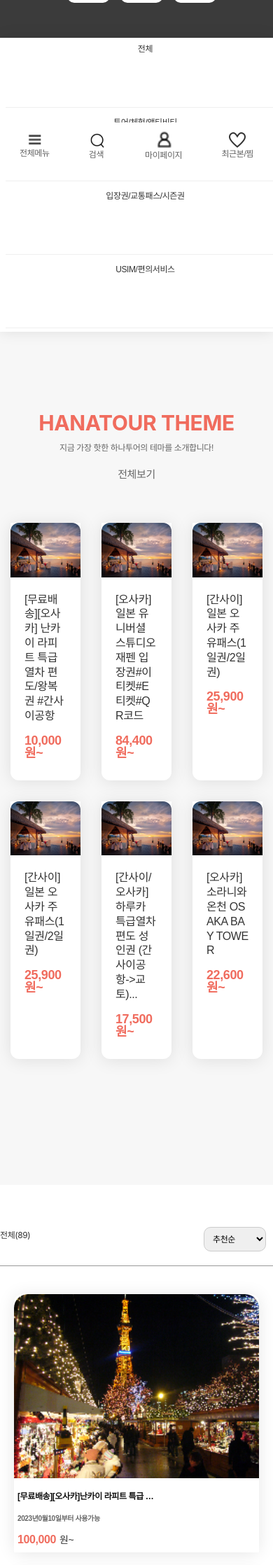
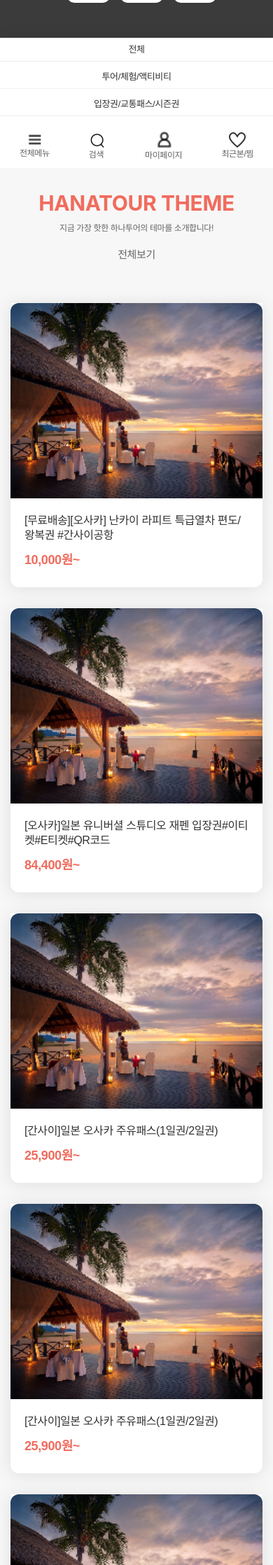
Before and after one commit to reeyounghyun/prev-portfolio, a PHP site: page /template.html in a window 390 px wide. Shown: the part 604-2840 px from the top of the page at 70% size. Run offline with PHP 8.4, Linux system fonts and the light colour scheme; some libraries are stand-ins or nearby versions; grey boxes are pictures that could not be loaded.

Commit message:
서브페이지 스타일 추가및 변경

```diff
--- a/css/template.css
+++ b/css/template.css
@@ -334,37 +334,35 @@ ul.menu_sub li a::after{
     align-items: center;
     justify-content: space-between;
     border-bottom: 1px solid #999;
-    padding-bottom: 20px;
-}
-.warp_box_pro .paren h3{
-    display: block;
-    font-size: 12px;
-    font-weight: 400;
+    padding: 0 10px 20px 10px;
+}
+.paren_wwrap{
+    display: block;
+    width: 100%;
+    margin-right: 10px;
 }
 .range_product{
-    overflow: hidden;
-    padding-top: 10px;
-    margin-right: 10px;
-}
-.range_product ul li{
-    float: left;
-}
-.range_product ul li select{
-    width: 178px;
-    max-width: 100%;
-    padding: 8px 0;
-    border-radius: 10px;
-    padding: 8px 5px 8px 8px;
-    border: 1px solid #ccc;
-}
-.range_product ul li.add_remove button{
+    flex: 1 0 200px;
+}
+
+.paren{
+    font-size: 18px;
+    color: #111;
+}
+.paren_num{
+    font-size: 15px;
+    font-weight: 500;
+    color: #f06c5e;
+    padding-left: 2px;
+}
+
+/*button*/
+.range_line_out{
+    flex: 1 0 65px;
+    text-align: center;
+}
+.range_line_out button{
     border: none;
-}
-/*button*/
-.prd_add_btn {
-    width: 25px;
-    height: 25px;
-    background: url(../../images/add.jpg);
 }
 .prd_add_btn.add {
     background: url(../../images/add_on.jpg) no-repeat;
@@ -392,10 +390,6 @@ ul.menu_sub li a::after{
     box-shadow: 0 2px 24px rgb(0 0 0 / 10%);
     margin-bottom: 30px;
 }
-.prdItemList ul li .prdItem {
-    max-width: 277px;
-    width: 100%;
-}
 .prdItemList ul li .prdItem span{
     display: inline-block;
 }
@@ -404,33 +398,6 @@ ul.menu_sub li a::after{
     display: block;
     border-top-left-radius: 20px;
     border-bottom-left-radius: 20px;
-}
-.prdItemList ul li p{
-    font-size: 16px;
-    font-weight: 700;
-    color: #111;
-    line-height: 1.5;
-}
-.prdItemList ul li .wral_p{
-    background-color: #fff;
-    width: 100%;
-    display: flex;
-    align-items: center;
-    justify-content: space-between;
-}
-.prdItemList ul li .prd_text{
-    width: calc(100% - 277px);
-    position: relative;
-    padding: 0 10px;
-    text-overflow: ellipsis;
-    white-space: normal;
-    overflow: hidden;
-    font-weight: 700;
-}
-.prdItemList ul li .prd_text p.prdnene{
-    margin-top: 5px;
-    font-size: 12px;
-    color: #666;
 }
 .prdItemList ul li .prd_w{
     max-width: 100%;
@@ -558,59 +512,7 @@ ul.menu_sub li a::after{
 
 }/* max-width:1205px */
 
-@media screen and (max-width:1025px){
-    .wiw_cont nav ul{
-        width: auto;
-    }
-    .intro_a span.in_ti{
-        display: none;
-    }
-     .intro_a a{
-        font-size: 12px;
-    }
-    .intro_a{
-        display: none;
-    }
-    .intro_a a{
-        font-size: 14px;
-        border-bottom: 2px solid #999;
-    }
-    .intro .in_img_b{
-       display: none;
-    }
-    .intro .in_img{
-        max-width: 100%;
-    }
-    .aside{
-        display: none;
-    }
-    .aside_con{
-        margin-left: 0;
-    }
-    .range_product ul li select{
-        max-width:178px;
-        width: auto;
-        font-size: 12px;
-    }
-    .prdItemList ul li .prd_text{
-        width: 100%;
-        flex-basis: 70%;
-    }
-    .prdItemList ul li .prdinfo{
-        display: none;
-    }
-    .prdItemList ul li .prd_w{
-        margin-right: 10px;
-        width: 100%;
-        flex-basis: 20%;
-        text-align: center;
-    }
-    .prdItemList ul li p{
-        font-size: 15px;
-    }
-}/* max-width:1025px */
-
-@media screen and (max-width:656px){
+/* @media screen and (max-width:656px){
     .range_product ul li.add_remove{
         display: none;
     }
@@ -682,16 +584,13 @@ ul.menu_sub li a::after{
         white-space: nowrap;
         overflow: hidden;
     }
-    .prdItemList ul li .prd_text{
-        padding: 0;
-    }
     .prdItemList ul li .prd_text p.prdbarnd{
         display: none;
     }
     .prdItemList ul li .prd_text p.prdnene{
         font-size: 10px;
-    }
-}/* max-width:656px */
+    } */
+/* }/max-width:656px */ */
 
 
 @media screen and (max-width:1280px){
@@ -910,45 +827,22 @@ ul.menu_sub li a::after{
 .sub_aside ul li a .menu_sub{
     display: none;
 }
-/* .warp_box_pro{
+.range_product ul{
     display: flex;
     align-items: center;
-    justify-content: space-between;
-    border-bottom: 1px solid #999;
-    margin-bottom: 20px;
-    padding: 10px 0;
-} */
-/* .warp_box_pro .paren h3{
-    display: block;
-    font-size: 12px;
-    font-weight: 400;
-} */
-/* .range_product{
-    overflow: hidden;
-    padding-top: 10px;
-    margin-right: 10px;
-} */
-.range_product ul{
+}
+.range_product .add_remove button{
+    border: none;
+    padding: 5px;
+    margin-right: 4px;
+}
+.range_product .add_remove button:nth-child(2){
+    margin-right: 0;
+}
+.range_product .add_remove{
+    margin-left: 5px;
     display: flex;
     align-items: center;
-}
-/* .range_product ul li{
-    float: left;
-} */
-.range_product ul li select{
-    width: 178px;
-    max-width: 100%;
-    padding: 8px 0;
-    border-radius: 10px;
-    padding: 8px 5px 8px 8px;
-    border: 1px solid #ccc;
-}
-.range_product ul li.add_remove button{
-    border: none;
-    margin: 0 5px;
-}
-.range_product ul li.add_remove{
-    margin-left: 10px;
 }
 
 
@@ -985,9 +874,6 @@ ul.menu_sub li a::after{
 }
 .prdItemList {
     padding: 10px;
-}
-.prdItemList ul{
-    margin: 20px 0;
 }
 .prdItemList>ul>li{
     display: flex;
@@ -1023,47 +909,28 @@ ul.menu_sub li a::after{
     display: flex;
     align-items: center;
     justify-content: space-between;
-    padding: 10px;
-}
-.prdItemList ul li .prd_text{
-    width: calc(100% - 277px);
-    position: relative;
     margin: 10px;
-    text-overflow: ellipsis;
-    white-space: normal;
-    overflow: hidden;
-    font-weight: 700;
 }
 .prdview{
-    font-size: 14px;
-    line-height: 1.5;
-    padding: 10px 0;
-}
-.prdnene{
-    padding: 5px 0;
-    font-size: 12px;
-    color: #666;
-    font-weight: 400;
-}
-
+    padding-bottom: 20px;
+    font-size: 16px;
+    line-height: 1.3;
+    font-weight: 600;
+}
 /* 상품 금액부분 시작 */
 .price{
-    width: 20%;
-    max-width: 100px;
-    text-align: center;
+    text-align: center;
+    flex: 1 0 100px;
 }
 .price strong{
     display: inline-block;
-    text-align: center;
-    color: #f06c5e;
-    font-weight: 700;
-    font-size: 18px;
-    margin-right: 5px;
+    color: #f06c5e;
+    font-weight: 600;
+    font-size: 20px;
+    padding-right: 5px;
 }
 .price span{
-    color: #000;
-    font-size: 12px;
-    font-weight: 400;
+    color: #111;
     display: inline-block;
 }
 .price_group{
@@ -1192,6 +1050,9 @@ ul.menu_sub li a::after{
 }/* max-width:1205px */
 
 @media screen and (max-width:1280px){
+    .hana_area{
+        padding: 50px 0 0 0;
+    }
     .sub_head_wrap nav ul{
         width: auto;
     }
@@ -1215,8 +1076,8 @@ ul.menu_sub li a::after{
     .sub_container .sub_box_item_b{
        display: none;
     }
-    .sub_container .sub_box_item{
-        max-width: 100%;
+    .case_clo-4>div{
+        flex: 1 0 50%;
     }
     .sub_aside{
         display: none;
@@ -1228,15 +1089,6 @@ ul.menu_sub li a::after{
         max-width:178px;
         width: auto;
         font-size: 12px;
-    }
-    .prdItemList ul li .prd_text{
-        width: 100%;
-        max-width: 360px;
-    }
-
-    .price {
-        max-width: 86px;
-        width: 100%;
     }
     .price strong{
         font-size: 16px;
@@ -1292,14 +1144,17 @@ ul.menu_sub li a::after{
     .sub_head_wrap nav ul li {
         display: block;
         width: 100%;
-        padding: 10px;
         border-bottom: 1px solid #efefef;
         box-sizing: border-box;
         margin-bottom: 5px;
-        margin-left: 15px;
+        flex: inherit;
     }
     .hanatour .hana_tit h3{
         font-size: 30px;
+    }
+    .sub_head_wrap nav ul li a{
+        padding: 10px;
+        font-size: 13px;
     }
     .hanatour .hana_tit p{
         font-size: 12px;
@@ -1315,25 +1170,11 @@ ul.menu_sub li a::after{
     .prdItemList ul li .prdItem span img {
         border-top-left-radius: 10px;
         border-bottom-left-radius: 10px;
-    }
-    .prdItemList ul li .wral_p{
-        flex-direction: column;
-        padding: 20px 10px 30px 10px;
-        align-items: initial;
-    }
-    .prdItemList ul li .prd_text{
-        max-width: inherit;
-        width: 100%;
-        margin: 0;
     }
     .prdItemList ul li .prd_w{
         text-align: left;
         margin-right: 0;
         margin-top: 10px;
-    }
-    .sub_head_wrap nav ul li a{
-        font-size: 12px;
-        padding-left: 10px;
     }
     .prdItemList ul li .prdItem span{
         display: block;
@@ -1345,9 +1186,6 @@ ul.menu_sub li a::after{
         overflow: hidden;
         padding: 5px 0;
     }
-    .prdItemList ul li .prd_text{
-        padding: 0;
-    }
     .prdItemList ul li .prd_text p.prdbarnd{
         display: none;
     }
@@ -1362,12 +1200,6 @@ ul.menu_sub li a::after{
         margin-top: 0;
     }
 
-    .price {
-        max-width: inherit;
-        width: 100%;
-        text-align: left;
-        margin-top: 10px;
-    }
 
 }/* max-width:656px */
 
@@ -1584,18 +1416,18 @@ ul.menu_sub li a::after{
 .aside ul li a .menu_sub{
     display: none;
 }
-.range_product ul li select{
+
+.range_product select{
     width: 178px;
     max-width: 100%;
-    padding: 8px 0;
     border-radius: 10px;
     padding: 8px 5px 8px 8px;
     border: 1px solid #ccc;
 }
-.range_product ul li.add_remove button{
+/*button*/
+.add_remove button{
     border: none;
 }
-/*button*/
 .prd_add_btn {
     width: 25px;
     height: 25px;
@@ -1611,9 +1443,6 @@ ul.menu_sub li a::after{
 }
 .prd_remove_btn.add {
     background: url(../../images/remove_on.jpg)no-repeat;
-}
-.prdItemList ul{
-    margin-top: 20px;
 }
 .prdItemList>ul>li{
     display: flex;
@@ -1627,10 +1456,6 @@ ul.menu_sub li a::after{
     box-shadow: 0 2px 24px rgb(0 0 0 / 10%);
     margin-bottom: 30px;
 }
-.prdItemList ul li .prdItem {
-    max-width: 277px;
-    width: 100%;
-}
 .prdItemList ul li .prdItem span{
     display: inline-block;
 }
@@ -1640,31 +1465,14 @@ ul.menu_sub li a::after{
     border-top-left-radius: 20px;
     border-bottom-left-radius: 20px;
 }
-.prdItemList ul li p{
-    font-size: 16px;
-    font-weight: 700;
-    color: #111;
-    line-height: 1.5;
-}
-.prdItemList ul li .wral_p{
-    background-color: #fff;
-    width: 100%;
-    display: flex;
-    align-items: center;
-    justify-content: space-between;
-}
 .prdItemList ul li .prd_text{
-    width: calc(100% - 277px);
     position: relative;
-    padding: 0 10px;
     text-overflow: ellipsis;
     white-space: normal;
     overflow: hidden;
-    font-weight: 700;
+    flex: 1 0 302px;
 }
 .prdItemList ul li .prd_text p.prdnene{
-    margin-top: 5px;
-    font-size: 12px;
     color: #666;
 }
 .prdItemList ul li .prd_w{
@@ -1793,59 +1593,7 @@ ul.menu_sub li a::after{
 
 }/* max-width:1205px */
 
-@media screen and (max-width:1025px){
-    .wiw_cont nav ul{
-        width: auto;
-    }
-    .intro_a span.in_ti{
-        display: none;
-    }
-    .intro_a a{
-        font-size: 12px;
-    }
-    .intro_a{
-        display: none;
-    }
-    .intro_a a{
-        font-size: 14px;
-        border-bottom: 2px solid #999;
-    }
-    .intro .in_img_b{
-       display: none;
-    }
-    .intro .in_img{
-        max-width: 100%;
-    }
-    .aside{
-        display: none;
-    }
-    .aside_con{
-        margin-left: 0;
-    }
-    .range_product ul li select{
-        max-width:178px;
-        width: auto;
-        font-size: 12px;
-    }
-    .prdItemList ul li .prd_text{
-        width: 100%;
-        flex-basis: 70%;
-    }
-    .prdItemList ul li .prdinfo{
-        display: none;
-    }
-    .prdItemList ul li .prd_w{
-        margin-right: 10px;
-        width: 100%;
-        flex-basis: 20%;
-        text-align: center;
-    }
-    .prdItemList ul li p{
-        font-size: 15px;
-    }
-}/* max-width:1025px */
-
-@media screen and (max-width:656px){
+@media screen and (max-width:768px){
     .range_product ul li.add_remove{
         display: none;
     }
@@ -1897,6 +1645,7 @@ ul.menu_sub li a::after{
     .prdItemList ul li .wral_p{
         flex-direction: column;
         padding: 10px 5px 10px 5px;
+        align-items: initial;
     }
     .prdItemList ul li .prd_w{
         text-align: left;
@@ -1917,13 +1666,22 @@ ul.menu_sub li a::after{
         white-space: nowrap;
         overflow: hidden;
     }
-    .prdItemList ul li .prd_text{
-        padding: 0;
-    }
     .prdItemList ul li .prd_text p.prdbarnd{
         display: none;
     }
     .prdItemList ul li .prd_text p.prdnene{
         font-size: 10px;
     }
+
+    .prdItemList ul li .prd_text{
+        flex: 1;
+    }
+    .price{
+        flex: 1;
+        margin-top: 10px;
+    }
+    .price span{
+        display: block;
+        text-align: left;
+    }
 }/* max-width:656px */
--- a/template.html
+++ b/template.html
@@ -763,7 +763,7 @@
                     <ul>
                         <li><a href="#">전체</a></li>
                         <li>
-                            <a href="javascript:void(0);" class="onfoo">투어/체험/엑티비티</a>
+                            <a href="javascript:void(0);" class="on">투어/체험/엑티비티</a>
                             <ul class="menu_sub">
                                 <li><a href="#">전체</a></li>
                                 <li><a href="#">호핑&데이크루즈</a></li>
@@ -771,41 +771,32 @@
                             </ul>
                         </li>
                         <li><a href="#">입장권&#47;교통패스&#47;시즌권</a></li>
-                        <li><a href="#">USIM&#47;편의서비스 </a></li>
+                        <li><a href="#">USIM&#47;편의서비스</a></li>
                     </ul>
                 </aside>
                 <div class="aside_con">
                     <div class="content">
                         <div class="warp_box_pro">
+                            <div class="paren_wwrap">
                                 <div class="paren">
-                                <h3>전체(89)</h3>
+                                    전체<span class="paren_num">&#40;89&#41;</span>
+                                </div>
                             </div>
                             <div class="range_product">
-                                <ul>
-                                    <li>
                                <select name="list">
                                     <option value="Recommended order">추천순</option>
                                     <option value="new product order">신상품순</option>
                                     <option value="low price">낮은가격순</option>
                                     <option value="high price">높은가격순</option>
                                 </select>
-                                    </li>
-                                    <!-- <li>
-                                        <select name="each">
-                                            <option value="80 each">80개씩</option>
-                                            <option value="100 each">100개씩</option>
-                                            <option value="150 each">150개씩</option>
-                                        </select>
-                                    </li> -->
-                                    <li class="add_remove">
+                             </div>
+                            <div class="range_line_out">
                                 <button class="prd_add_btn">
                                     <!-- <img src="../coding/images/add.jpg" alt="버튼" class="add_img"> -->
                                 </button>
                                 <button class="prd_remove_btn add">
                                     <!--<img src="../coding/images/remove_on.jpg" alt="버튼">-->
                                 </button>
-                                    </li>
-                                </ul>
                             </div>
                         </div>
                         <div class="prdItemList">
@@ -816,144 +807,15 @@
                                     </div>
                                     <div class="wral_p">
                                         <div class="prd_text">
-                                            <p class="prdview">[무료배송][오사카]난카이 라피트 특급 <br> 열차 편도/왕복권 #간사이곻항</p>
-                                            <p class="prdnene">2023년0월10일부터 사용가능</p>
+                                            <p class="prdview">&#91;오사카&#93; 난카이 라피트 특급열차 편도/왕복권 <br> &#35;간사이곻항</p>
+                                            <p class="prdnene">2023년 08월 06일부터 사용가능</p>
                                         </div>
-                                        <!-- <div class="prd_pay">
-                                            <span>10,000  원  </span>
-                                        </div> -->
-
-                                        <span class="price"><strong>100,000</strong>원~</span>
-
-
-
+                                        <div class="price">
+                                            <span><strong>100,000</strong>원~</span>
+                                        </div>
                                         <div class="prdinfo">
-                                            <p>
                                             <span class="info_lan">구매 1천 <i class="xi-arrow-up"></i> </span>
                                             <span class="info_wen">조회 4만 <i class="xi-arrow-down"></i> </span>
-                                            </p>
-                                        </div>
-                                    </div>
-                                </li>
-                                <li>
-                                    <div class="prdItem">
-                                        <img src="./images/best_travel01.jpg" alt="오렌지" class="prd_img">
-                                    </div>
-                                    <div class="wral_p">
-                                        <div class="prd_text">
-                                            <p class="prdview">[무료배송][오사카]난카이 라피트 특급 <br> 열차 편도/왕복권 #간사이곻항</p>
-                                            <p class="prdnene">2023년0월10일부터 사용가능</p>
-                                        </div>
-                                        <!-- <div class="prd_pay">
-                                            <span>10,000  원  </span>
-                                        </div> -->
-
-                                        <span class="price"><strong>100,000</strong>원~</span>
-
-
-
-                                        <div class="prdinfo">
-                                            <p>
-                                                <span class="info_lan">구매 1천 <i class="xi-arrow-up"></i> </span>
-                                                <span class="info_wen">조회 4만 <i class="xi-arrow-down"></i> </span>
-                                            </p>
-                                        </div>
-                                    </div>
-                                </li>
-                                <li>
-                                    <div class="prdItem">
-                                        <img src="./images/best_travel01.jpg" alt="오렌지" class="prd_img">
-                                    </div>
-                                    <div class="wral_p">
-                                        <div class="prd_text">
-                                            <p class="prdview">[무료배송][오사카]난카이 라피트 특급 <br> 열차 편도/왕복권 #간사이곻항</p>
-                                            <p class="prdnene">2023년0월10일부터 사용가능</p>
-                                        </div>
-                                        <!-- <div class="prd_pay">
-                                            <span>10,000  원  </span>
-                                        </div> -->
-
-                                        <span class="price"><strong>100,000</strong>원~</span>
-
-
-
-                                        <div class="prdinfo">
-                                            <p>
-                                                <span class="info_lan">구매 1천 <i class="xi-arrow-up"></i> </span>
-                                                <span class="info_wen">조회 4만 <i class="xi-arrow-down"></i> </span>
-                                            </p>
-                                        </div>
-                                    </div>
-                                </li>
-                                <li>
-                                    <div class="prdItem">
-                                        <img src="./images/best_travel01.jpg" alt="오렌지" class="prd_img">
-                                    </div>
-                                    <div class="wral_p">
-                                        <div class="prd_text">
-                                            <p class="prdview">[무료배송][오사카]난카이 라피트 특급 <br> 열차 편도/왕복권 #간사이곻항</p>
-                                            <p class="prdnene">2023년0월10일부터 사용가능</p>
-                                        </div>
-                                        <!-- <div class="prd_pay">
-                                            <span>10,000  원  </span>
-                                        </div> -->
-
-                                        <span class="price"><strong>100,000</strong>원~</span>
-
-
-
-                                        <div class="prdinfo">
-                                            <p>
-                                                <span class="info_lan">구매 1천 <i class="xi-arrow-up"></i> </span>
-                                                <span class="info_wen">조회 4만 <i class="xi-arrow-down"></i> </span>
-                                            </p>
-                                        </div>
-                                    </div>
-                                </li>
-                                <li>
-                                    <div class="prdItem">
-                                        <img src="./images/best_travel01.jpg" alt="오렌지" class="prd_img">
-                                    </div>
-                                    <div class="wral_p">
-                                        <div class="prd_text">
-                                            <p class="prdview">[무료배송][오사카]난카이 라피트 특급 <br> 열차 편도/왕복권 #간사이곻항</p>
-                                            <p class="prdnene">2023년0월10일부터 사용가능</p>
-                                        </div>
-                                        <!-- <div class="prd_pay">
-                                            <span>10,000  원  </span>
-                                        </div> -->
-
-                                        <span class="price"><strong>100,000</strong>원~</span>
-
-
-
-                                        <div class="prdinfo">
-                                            <p>
-                                                <span class="info_lan">구매 1천 <i class="xi-arrow-up"></i> </span>
-                                                <span class="info_wen">조회 4만 <i class="xi-arrow-down"></i> </span>
-                                            </p>
-                                        </div>
-                                    </div>
-                                </li>
-                                <li>
-                                    <div class="prdItem">
-                                        <img src="./images/best_travel01.jpg" alt="오렌지" class="prd_img">
-                                    </div>
-                                    <div class="wral_p">
-                                        <div class="prd_text">
-                                            <p class="prdview">[무료배송][오사카]난카이 라피트 특급 <br> 열차 편도/왕복권 #간사이곻항</p>
-                                            <p class="prdnene">2023년0월10일부터 사용가능</p>
-                                        </div>
-                                        <!-- <div class="prd_pay">
-                                            <span>10,000  원  </span>
-                                        </div> -->
-
-                                        <span class="price"><strong>100,000</strong>원~</span>
-                                        <div class="prdinfo">
-                                            <p>
-                                                <span class="info_lan">구매 1천 <i class="xi-arrow-up"></i> </span>
-                                                <span class="info_wen">조회 4만 <i class="xi-arrow-down"></i> </span>
-                                            </p>
                                         </div>
                                     </div>
                                 </li>
```
Also changed, not shown: other parts of css/template.css (+36 -53 lines), images/noimage (1).png (deleted). Lines whose indentation alone changed are shown as unchanged.
